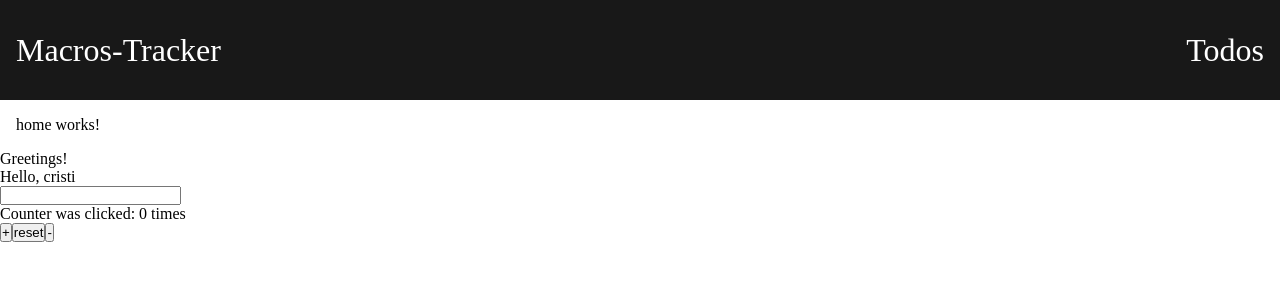
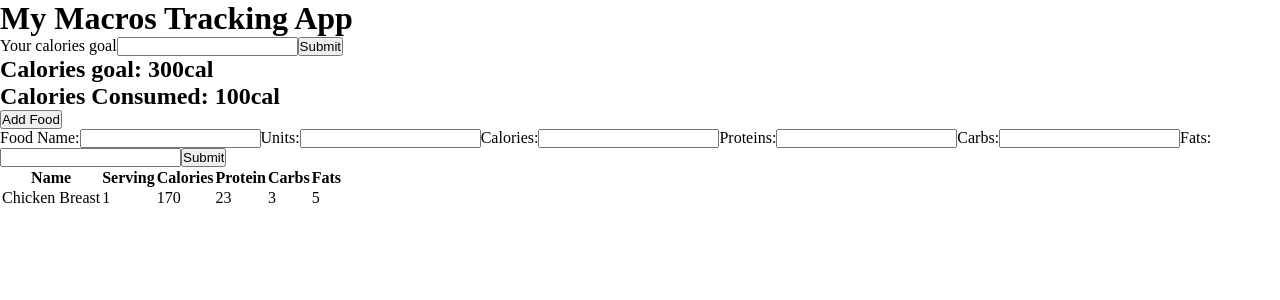
Before and after one commit to ChronoDan07/macros-tracker-app, an Angular app: page / in a window 1280 px wide. Shown: the top 300 px of the page. Built offline with nearby package versions, Linux system fonts and the light colour scheme.

Commit message:
Create landing page component prototype with basic html structure

```diff
--- a/src/app/app.ts
+++ b/src/app/app.ts
@@ -1,14 +1,15 @@
 import { Component, signal } from '@angular/core';
 import { RouterOutlet } from '@angular/router';
-import { HeaderComponent } from './components/header/header';
+import { LandingPageComponent } from './landing-page/landing-page.component';
+
+
 
 @Component({
   selector: 'app-root',
-  imports: [RouterOutlet, HeaderComponent],
+  imports: [LandingPageComponent],
   template: `
-    <app-header />
     <main>
-      <router-outlet />
+      <app-landing-page />
     </main>
   `,
   styles: [],
--- /dev/null
+++ b/src/app/landing-page/landing-page.component.html
@@ -0,0 +1,45 @@
+<h1>My Macros Tracking App</h1>
+<label for="">Your calories goal</label>
+<input type="text">
+<input type="submit">
+<h2>Calories goal: 300cal</h2>
+<h2>Calories Consumed: 100cal</h2>
+<button>Add Food</button>
+<br>
+<form action="">
+  <label for="">Food Name:</label>
+  <input type="text">
+  <label for="">Units:</label>
+  <input type="text">
+  <label for="">Calories:</label>
+  <input type="text">
+  <label for="">Proteins:</label>
+  <input type="text">
+  <label for="">Carbs:</label>
+  <input type="text">
+  <label for="">Fats:</label>
+  <input type="text">
+  <input type="submit">
+</form>
+<table>
+  <thead>
+    <tr>
+      <th>Name</th>
+      <th>Serving</th>
+      <th>Calories</th>
+      <th>Protein</th>
+      <th>Carbs</th>
+      <th>Fats</th>
+    </tr>
+  </thead>
+  <tbody>
+    <tr>
+      <td>Chicken Breast</td>
+      <td>1</td>
+      <td>170</td>
+      <td>23</td>
+      <td>3</td>
+      <td>5</td>
+    </tr>
+  </tbody>
+</table>
```
Also changed, not shown: src/app/landing-page/landing-page.component.ts (added, +9 -0 lines), src/app/landing-page/landing-page.component.scss (added), 1 other file (tests, documents, lock files or other folders).
